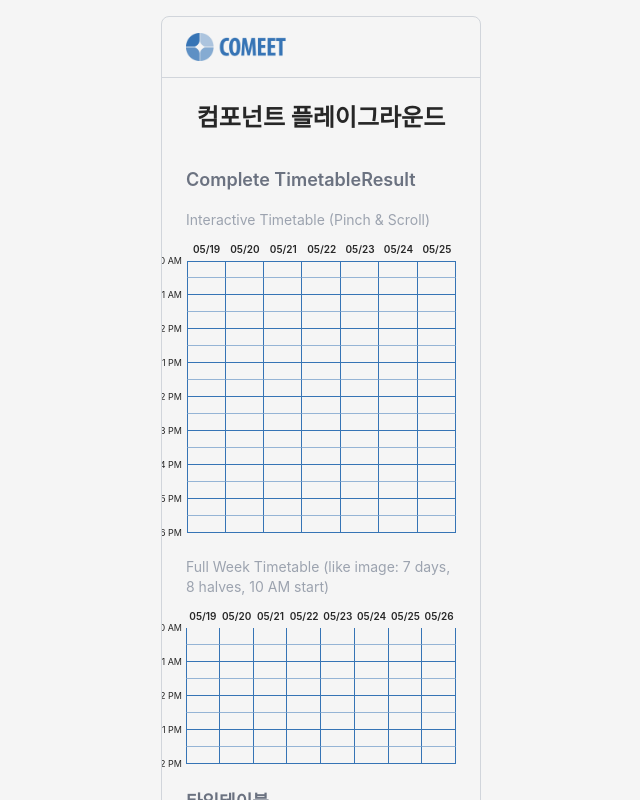
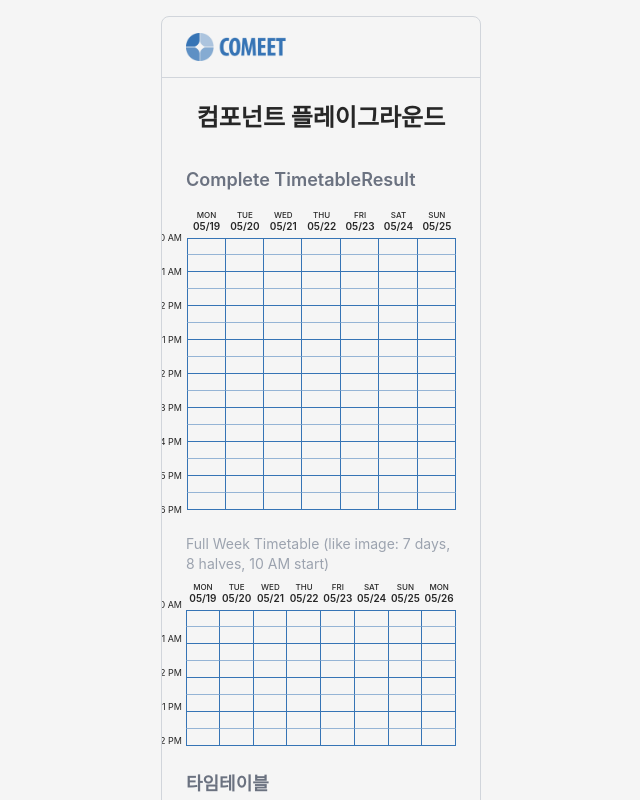
Before and after one commit to comeet-product/comeet, a Next.js app: page /playground in a window 1280 px wide. Shown: the top 800 px of the page, without its empty margins (319-959 px from the left). Built offline with nearby package versions, Linux system fonts and the light colour scheme; a web font is replaced by a local one.

Commit message:
구현 완료

```diff
--- a/src/app/playground/page.js
+++ b/src/app/playground/page.js
@@ -35,9 +35,6 @@ export default function Playground() {
                 </h3>
 
                 <div className="mb-6">
-                    <h4 className="text-sm text-gray-400 mb-2">
-                        Interactive Timetable (Pinch & Scroll)
-                    </h4>
                     <TimetableSelect />
                 </div>
 
--- a/src/components/TimetableComponent/Date.js
+++ b/src/components/TimetableComponent/Date.js
@@ -1,9 +1,13 @@
-export default function Date({ date, isFirstDay }) {
+export default function DateCell({ date, weekday, isFirstDay }) {
   return (
-    <div className={`w-full h-[23px] border-none bg-white flex items-center justify-center ${
+    <div className={`w-full h-[23px] border-none bg-white flex flex-col items-center justify-center ${
       `border-[1.3px] border-b-0 ${!isFirstDay ? 'border-l-0' : ''}`
     }`}>
-      <span className="text-black font-semibold text-[10px] ">
+      <span className="text-black font-medium text-[8px] leading-none">
+        {weekday}
+      </span>
+      <span className="h-[2px]"></span>
+      <span className="text-black font-semibold text-[10px] leading-none">
         {date}
       </span>
     </div>
--- a/src/components/TimetableComponent/DateHeader.js
+++ b/src/components/TimetableComponent/DateHeader.js
@@ -1,29 +1,53 @@
-import Date from "./Date";
+import DateCell from "./Date";
 
 export default function DateHeader({ dayCount, startDate }) {
-  // 시작 날짜를 기준으로 연속된 날짜들을 생성, 이 로직은 나중에 유저 인풋값 받는 방식으로 수정해야 함
-  const generateDates = (start, count) => {
+  // 요일 배열 정의 (Calendar.js와 동일한 순서)
+  const weekdays = ["SUN", "MON", "TUE", "WED", "THU", "FRI", "SAT"];
+
+  // startDate를 기준으로 연속된 날짜와 요일 정보를 생성
+  const generateDatesWithWeekdays = (start, count) => {
     const dates = [];
+
+    // startDate가 'MM/DD' 형식이라고 가정하고 현재 연도를 사용
+    const currentYear = new Date().getFullYear();
     const [month, day] = start.split('/').map(Number);
 
+    // 시작 날짜 객체 생성
+    const startDateObj = new Date(currentYear, month - 1, day); // month는 0-based
+
     for (let i = 0; i < count; i++) {
-      const currentDay = day + i;
-      const formattedMonth = month.toString().padStart(2, '0');
-      const formattedDay = currentDay.toString().padStart(2, '0');
-      dates.push(`${formattedMonth}/${formattedDay}`);
+      // 각 날짜 객체 생성
+      const currentDateObj = new Date(startDateObj);
+      currentDateObj.setDate(startDateObj.getDate() + i);
+
+      // 월/일 형식으로 포맷
+      const formattedMonth = (currentDateObj.getMonth() + 1).toString().padStart(2, '0');
+      const formattedDay = currentDateObj.getDate().toString().padStart(2, '0');
+      const dateString = `${formattedMonth}/${formattedDay}`;
+
+      // 요일 인덱스 가져오기 (0: 일요일, 1: 월요일, ...)
+      const weekdayIndex = currentDateObj.getDay();
+      const weekday = weekdays[weekdayIndex];
+
+      dates.push({
+        date: dateString,
+        weekday: weekday,
+        fullDate: currentDateObj
+      });
     }
 
     return dates;
   };
 
-  const dates = generateDates(startDate, dayCount);
+  const dateInfos = generateDatesWithWeekdays(startDate, dayCount);
 
   return (
     <div className="flex">
-      {dates.map((date, index) => (
+      {dateInfos.map((dateInfo, index) => (
         <div key={`date-${index}`} className="flex-1">
-          <Date
-            date={date}
+          <DateCell
+            date={dateInfo.date}
+            weekday={dateInfo.weekday}
             isFirstDay={index === 0}
           />
         </div>
--- a/src/components/TimetableComponent/Half.js
+++ b/src/components/TimetableComponent/Half.js
@@ -28,9 +28,6 @@ export default function Half({
 }) {
   const slotId = `${dayIndex}-${halfIndex}`;
   const isSelected = selectedSlots?.has(slotId) || false;
-  const isPending = pendingTouchSlot &&
-    pendingTouchSlot.dayIndex === dayIndex &&
-    pendingTouchSlot.halfIndex === halfIndex;
 
   // 마우스 이벤트 추적용 로컬 상태
   const [mouseStartTime, setMouseStartTime] = useState(0);
@@ -45,11 +42,8 @@ export default function Half({
     e.preventDefault();
     e.stopPropagation();
 
-    console.log('Half clicked:', { dayIndex, halfIndex, isSelectionEnabled, hasMouseMoved, localDragStarted });
-
     // 단순화: 드래그가 시작되지 않았으면 개별 선택으로 처리
     if (isSelectionEnabled && onTapSelection && !localDragStarted) {
-      console.log('Executing tap selection from click');
       onTapSelection(dayIndex, halfIndex);
     }
   };
@@ -57,8 +51,6 @@ export default function Half({
   const handleMouseDown = (e) => {
     e.preventDefault();
     e.stopPropagation();
-
-    console.log('Half mouse down:', { dayIndex, halfIndex, isSelectionEnabled });
 
     // 마우스 다운 정보 기록
     setMouseStartTime(Date.now());
@@ -77,7 +69,6 @@ export default function Half({
         setLocalDragStarted(true);
 
         if (isSelectionEnabled && onDragSelectionStart) {
-          console.log('Starting drag selection:', { dayIndex, halfIndex, timeDiff });
           onDragSelectionStart(dayIndex, halfIndex);
         }
       }
@@ -103,8 +94,6 @@ export default function Half({
     const timeDiff = Date.now() - mouseStartTime;
     const wasQuickClick = timeDiff < CLICK_THRESHOLD && !hasMouseMoved;
 
-    console.log('Half mouse up:', { dayIndex, halfIndex, timeDiff, wasQuickClick, localDragStarted, isDragSelecting });
-
     // 드래그가 진행 중이었다면 종료
     if (isDragSelecting && onDragSelectionEnd) {
       onDragSelectionEnd();
@@ -128,14 +117,12 @@ export default function Half({
     e.preventDefault();
     e.stopPropagation();
 
-    console.log('Half touch start:', { dayIndex, halfIndex, isSelectionEnabled, touchesLength: e.touches.length });
-
-    // 터치 시작 시간 기록 (상위 컴포넌트에서 관리)
+    // 터치 시작 시간 기록
     if (setTouchStartTime) {
       setTouchStartTime(Date.now());
     }
 
-    // 즉시 드래그하지 않고 대기 상태로 전환 (더 자연스러운 터치 경험)
+    // 즉시 터치 처리
     if (onTouchPending) {
       onTouchPending(dayIndex, halfIndex);
     }
@@ -144,9 +131,8 @@ export default function Half({
   const handleTouchMove = (e) => {
     // 터치가 하나일 때만 처리
     if (e.touches.length === 1) {
-      // 대기 중인 터치가 있고 움직임이 감지되면 드래그 선택 시작
-      if (isPending && onDragSelectionStart) {
-        console.log('Touch move detected, starting drag selection:', { dayIndex, halfIndex });
+      // 움직임이 감지되면 드래그 선택 시작
+      if (onDragSelectionStart) {
         onDragSelectionStart(dayIndex, halfIndex);
         return;
       }
@@ -161,7 +147,7 @@ export default function Half({
           const newDayIndex = parseInt(elementBelow.dataset.dayIndex);
           const newHalfIndex = parseInt(elementBelow.dataset.halfIndex);
 
-          // 드래그 이동 처리 (TimetableSelect에서 같은 day와 아래 방향만 허용)
+          // 드래그 이동 처리
           onDragSelectionMove(newDayIndex, newHalfIndex);
         }
       }
@@ -171,21 +157,6 @@ export default function Half({
   const handleTouchEnd = (e) => {
     e.preventDefault();
     e.stopPropagation();
-
-    console.log('Half touch end:', {
-      dayIndex,
-      halfIndex,
-      isPending,
-      isDragSelecting
-    });
-
-    // 드래그 선택이 진행 중이었다면 종료
-    if (isDragSelecting && onDragSelectionEnd) {
-      onDragSelectionEnd();
-    }
-
-    // 대기 중인 터치는 상위 컴포넌트의 타이머에서 처리됨
-    // 여기서는 특별한 처리 불필요
   };
 
   return (
@@ -197,8 +168,7 @@ export default function Half({
             ? `border-[1.3px] border-b-[1px] border-b-main/50 ${!isFirstHour ? 'border-t-0' : ''} ${!isFirstDay ? 'border-l-0' : ''} ${hasDateHeaderAbove ? 'border-t-0' : ''}`
             : `border-[1.3px] border-t-0 ${!isFirstDay ? 'border-l-0' : ''}`
       } ${
-        isSelected ? 'bg-main/30' :
-        isPending ? 'bg-main/10' : ''
+        isSelected ? 'bg-main/30' : ''
       }`}
       onClick={handleClick}
       onMouseDown={handleMouseDown}
--- a/src/components/TimetableComponent/Timetable.js
+++ b/src/components/TimetableComponent/Timetable.js
@@ -28,6 +28,7 @@ export default function Timetable({
         dayCount={dayCount}
         startDate={startDate}
       />
+      <div className="h-[5px]"></div>
       <DateSelector
         dayCount={dayCount}
         halfCount={halfCount}
--- a/src/components/TimetableComponent/TimetableComponent.js
+++ b/src/components/TimetableComponent/TimetableComponent.js
@@ -3,7 +3,7 @@
 import TimeHeader from "./TimeHeader";
 import Timetable from "./Timetable";
 
-export default function TimetableComponent({ dayCount, halfCount, startDate, startTime, dateHeaderHeight, hasDateHeaderAbove }) {
+export default function TimetableComponent({ dayCount, halfCount, startDate, startTime, dateHeaderHeight, hasDateHeaderAbove = false }) {
   return (
     <div className="flex w-full">
       {/* TimeHeader - 내용에 맞는 최소 너비, 줄어들지 않음 */}
--- a/src/components/TimetableComponent/TimetableSelect.js
+++ b/src/components/TimetableComponent/TimetableSelect.js
@@ -34,7 +34,7 @@ export default function TimetableSelect() {
     const [touchStartPosition, setTouchStartPosition] = useState({ x: 0, y: 0 });
     const [pendingTouchSlot, setPendingTouchSlot] = useState(null); // 대기 중인 터치 슬롯
     const [touchTimeout, setTouchTimeout] = useState(null); // 터치 타이머
-    const TAP_THRESHOLD = 150; // 150ms 후 탭으로 확정
+    const TAP_THRESHOLD = 80; // 80ms 후 탭으로 확정 (150ms에서 단축)
     const MOVE_THRESHOLD = 8; // 8px 이상 움직이면 드래그로 간주
 
     // Refs for DOM elements
@@ -43,10 +43,10 @@ export default function TimetableSelect() {
     const scrollTimeoutRef = useRef(null);
 
     // Constants
-    const TOTAL_DAYS = 8;
+    const TOTAL_DAYS = 9;
     const MIN_VISIBLE_DAYS = 1;
     const MAX_VISIBLE_DAYS = 7;
-    const DATE_HEADER_HEIGHT = 23;
+    const DATE_HEADER_HEIGHT = 28;
 
     // 터치 지점에서 컬럼 인덱스 계산
     const getColumnIndexFromTouch = (clientX) => {
@@ -81,44 +81,38 @@ export default function TimetableSelect() {
         return visibleWidth / columnWidth;
     };
 
-    // Auto-Align 함수 - 더 명확한 스냅 동작
+    // Auto-Align 함수 - 가장 가까운 컬럼으로 스냅
     const autoAlignToColumn = () => {
         const timetable = timetableRef.current;
         if (!timetable || visibleDayCount >= TOTAL_DAYS) return;
 
         const columnWidth = timetable.scrollWidth / TOTAL_DAYS;
         const viewportStartX = timetable.scrollLeft;
-        const viewportEndX = viewportStartX + timetable.clientWidth;
+        const viewportCenterX = viewportStartX + (timetable.clientWidth / 2);
 
-        // 현재 화면에 보이는 첫 번째와 마지막 컬럼 인덱스
-        const firstVisibleColumn = Math.floor(viewportStartX / columnWidth);
-        const lastVisibleColumn = Math.floor((viewportEndX - 1) / columnWidth);
+        // 뷰포트 중심에 가장 가까운 컬럼 찾기
+        const centerColumnFloat = viewportCenterX / columnWidth;
+        const nearestColumn = Math.round(centerColumnFloat);
 
-        // 현재 스크롤 위치가 컬럼 경계에 얼마나 가까운지 계산
+        // 스크롤 가능한 범위 내에서 조정
+        const maxScrollColumns = TOTAL_DAYS - visibleDayCount;
+        let targetColumn = Math.max(0, Math.min(nearestColumn, maxScrollColumns));
+
+        // 현재 스크롤 위치가 컬럼 경계에 얼마나 가까운지 확인
         const currentColumnFloat = viewportStartX / columnWidth;
         const currentColumnIndex = Math.floor(currentColumnFloat);
         const columnProgress = currentColumnFloat - currentColumnIndex;
 
-        let targetColumn;
-
-        // 30% 미만이면 현재 컬럼으로, 70% 이상이면 다음 컬럼으로 snap
-        if (columnProgress < 0.3) {
-            targetColumn = currentColumnIndex;
-        } else if (columnProgress > 0.7) {
-            targetColumn = Math.min(currentColumnIndex + 1, TOTAL_DAYS - visibleDayCount);
-        } else {
-            // 30% ~ 70% 사이에서는 가장 가까운 쪽으로 snap
-            targetColumn = columnProgress < 0.5 ? currentColumnIndex : Math.min(currentColumnIndex + 1, TOTAL_DAYS - visibleDayCount);
+        // 이미 충분히 정렬되어 있다면 스킵 (5% 이내의 오차)
+        if (columnProgress < 0.05 || columnProgress > 0.95) {
+            return;
         }
-
-        // 경계값 체크
-        targetColumn = Math.max(0, Math.min(targetColumn, TOTAL_DAYS - visibleDayCount));
 
         // 타겟 컬럼의 시작 위치로 부드럽게 스크롤
         const targetScrollLeft = targetColumn * columnWidth;
 
-        // 현재 위치와 다를 때만 스크롤
-        if (Math.abs(timetable.scrollLeft - targetScrollLeft) > 5) {
+        // 현재 위치와 충분히 다를 때만 스크롤 (2px 이상 차이)
+        if (Math.abs(timetable.scrollLeft - targetScrollLeft) > 2) {
             timetable.scrollTo({
                 left: targetScrollLeft,
                 behavior: 'smooth'
@@ -167,6 +161,11 @@ export default function TimetableSelect() {
             const scrollPercentage = (timetable.scrollLeft / maxScroll) * 100;
             setScrollPosition(scrollPercentage);
         }
+
+        // pinch zoom 후 auto-align 실행 (약간의 지연을 두어 스크롤이 완료된 후 실행)
+        setTimeout(() => {
+            autoAlignToColumn();
+        }, 100);
     };
 
     // 핀치와 스와이프를 구분하는 함수
@@ -208,24 +207,23 @@ export default function TimetableSelect() {
 
     // 터치 대기 시작 (즉시 선택하지 않고 잠시 대기)
     const handleTouchPending = (dayIndex, halfIndex) => {
-        if (isScrolling || !isSelectionEnabled) {
+        if (!isSelectionEnabled) {
             return;
         }
 
-        // 기존 타이머가 있다면 클리어
+        // 즉시 선택 처리
+        handleTapSelection(dayIndex, halfIndex);
+
+        // 드래그 감지를 위한 타이머 설정
         if (touchTimeout) {
             clearTimeout(touchTimeout);
         }
 
-        // 대기 중인 슬롯 설정
-        setPendingTouchSlot({ dayIndex, halfIndex });
-
-        // 일정 시간 후 개별 선택으로 확정
         const timer = setTimeout(() => {
-            if (!touchMoved && !isDragSelecting) {
+            if (touchMoved) {
+                // 움직임이 감지되면 선택 취소
                 handleTapSelection(dayIndex, halfIndex);
             }
-            setPendingTouchSlot(null);
         }, TAP_THRESHOLD);
 
         setTouchTimeout(timer);
@@ -233,11 +231,12 @@ export default function TimetableSelect() {
 
     // 드래그 선택 시작 (움직임이 감지되었을 때)
     const handleDragSelectionStart = (dayIndex, halfIndex) => {
-        if (isScrolling || !isSelectionEnabled) {
+        // 드래그 시작 시에는 빠른 응답을 위해 최소한의 체크만
+        if (!isSelectionEnabled) {
             return;
         }
 
-        // 대기 중인 터치 취소
+        // 대기 중인 터치 취소 (즉시)
         if (touchTimeout) {
             clearTimeout(touchTimeout);
             setTouchTimeout(null);
@@ -314,7 +313,8 @@ export default function TimetableSelect() {
 
     // 개별 터치/클릭 선택 (드래그가 아닌 단순 탭)
     const handleTapSelection = (dayIndex, halfIndex) => {
-        if (isScrolling || !isSelectionEnabled) {
+        // 빠른 응답을 위해 필수 체크만 수행
+        if (!isSelectionEnabled) {
             return;
         }
 
@@ -429,6 +429,11 @@ export default function TimetableSelect() {
         const handleGestureEnd = (e) => {
             e.preventDefault();
             setGestureScale(1);
+
+            // gesture 종료 후 auto-align 실행
+            setTimeout(() => {
+                autoAlignToColumn();
+            }, 100);
         };
 
         // 휠 이벤트로 기본 확대/축소 차단
```
Also changed, not shown: src/components/TimetableComponent/TimeHeader.js (line endings or trailing spaces).
